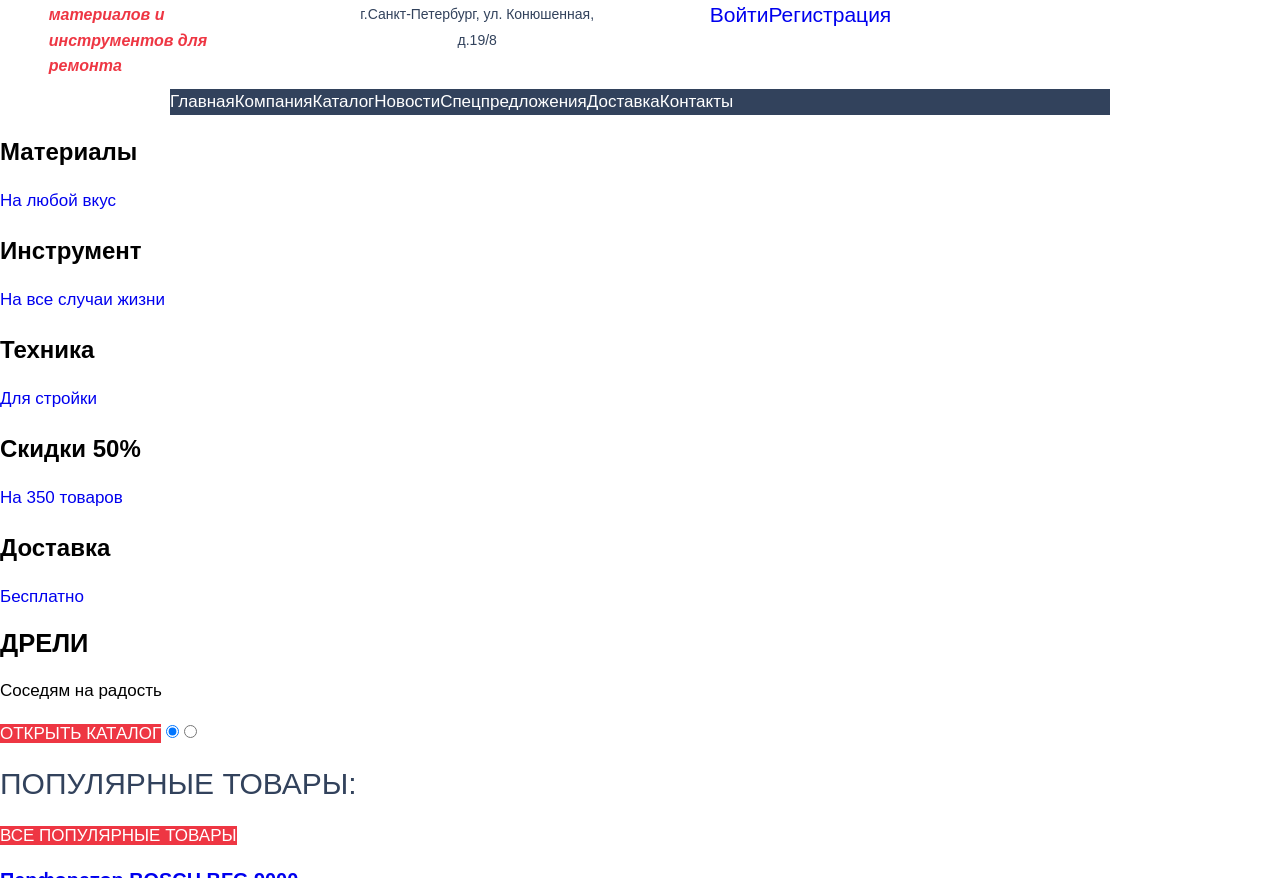
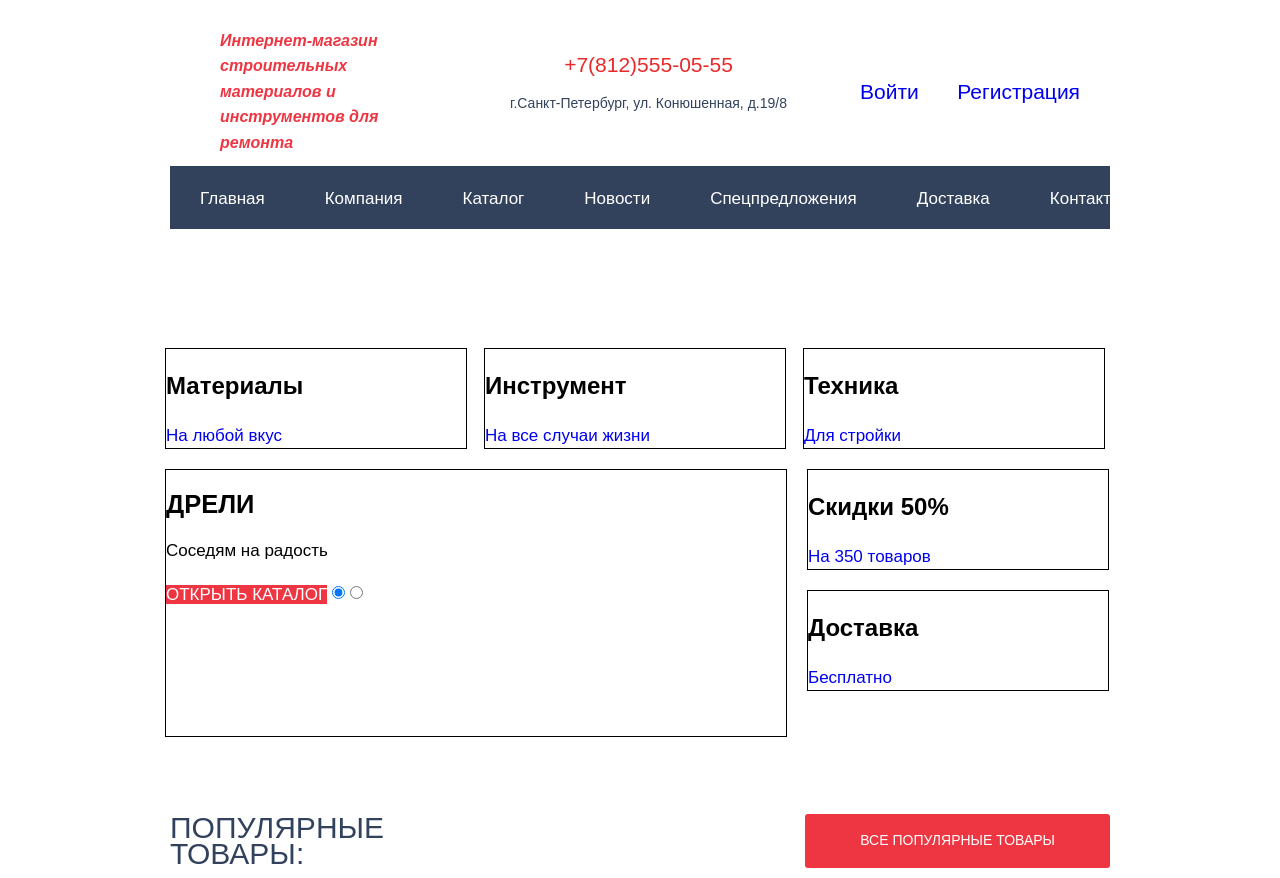
Before and after one commit to amirgali/988453-technomart-26, a plain HTML site: page index.html in a window 1280 px wide. Shown: the part 114-992 px from the top of the page. Drawn offline with nearby package versions, Linux system fonts and the light colour scheme; a web font is replaced by a local one.

Commit message:
Начал делать сетки.

```diff
--- a/catalog.html
+++ b/catalog.html
@@ -3,7 +3,7 @@
 <head>
   <meta charset="utf-8">
   <title>HTML Academy: Техномарт</title>
-  <link href="https://fonts.googleapis.com/css?family=Cuprum:400,400i,700,700i|PT+Sans&display=swap&subset=cyrillic" rel="stylesheet">
+  <link href="https://fonts.googleapis.com/css?family=Cuprum:400,400i,700,700&amp;PT+Sans&display=swap&subset=cyrillic" rel="stylesheet">
   <link rel="stylesheet" href="css/normalize.css">
   <link rel="stylesheet" href="css/style.css">
 </head>
--- a/css/style.css
+++ b/css/style.css
@@ -1,10 +1,11 @@
 body {
+  margin: 0;
+
   font-family: Cuprum, "PT Sans", sans-serif;
   font-size: 17px;
   line-height: 1.5em;
   font-weight: 400;
   color: #000000;
-  min-width: 1200px;
 
   background-color: #ffffff;
 }
@@ -60,29 +61,51 @@ h2 {
 
 /* Разметка header */
 
+.header {
+  display: flex;
+  flex-direction: column;
+  justify-content: center;
+
+  margin: 0 auto;
+}
+
+.container {
+  display: flex;
+
+  align-items: center;
+  justify-content: space-between;
+  width: 940px;
+  margin: 0 auto;
+  padding: 0 10px;
+
+}
+
+.header-navigation-up a:hover,
+.header-navigation-up a:focus,
+.header-navigation-down a:hover,
+.header-navigation-down a:focus {
+  background-color: #212a3a;
+}
+
+/* Верхняя часть header */
+
   .header-navigation-up {
     font-size: 17px;
+    align-items: center;
     color: #ffffff;
 
-  width: 1200px;
     background-color: #293449;
+  }
 
-  display: flex;
-  align-items: center;
-}
   .header-search {
     min-width: 250px;
-}
-
-.header-search:hover,
-.header-search:hover .search-submit{
-  background-color: #212a3a;
-  color: #ffffff;
+    padding: 15px 21px;
   }
 
   .search-field {
     font-size: 17px;
     color: #ffffff;
+
     background-color: #293449;
     border: none;
   }
@@ -91,34 +114,44 @@ h2 {
     color: #ffffff;
     background: #293449;
   }
+
   .search-field:-moz-placeholder {
     color: #ffffff;
     background: #293449;
   }
+
   .search-field:-ms-input-placeholder {
     color: #ffffff;
     background: #293449;
   }
 
+  .bookmarks {
+    padding: 15px 21px;
+  }
+
+  .cart {
+    padding: 15px 21px;
+  }
+
   .booking {
+    padding: 15px 21px;
+
     background-color: #63a63e;
   }
 
 /* Центральная часть header */
 
   .header-content {
-  display: flex;
-  width: 940px;
-  justify-content: space-around;
-  align-items: center;
+    margin-top: 50px;
   }
 
   .header-info-title {
+    margin-left: 50px;
+    width: 196px;
+
     font-style: italic;
     font-size: 16px;
     color: #ee3643;
-
-  width: 196px;
   }
 
   .header-text {
@@ -126,7 +159,8 @@ h2 {
     flex-direction: column;
     justify-content: center;
     align-items: center;
-  width: 270px;
+    margin-left: 71px;
+
   }
 
   .header-content .tel {
@@ -141,32 +175,38 @@ h2 {
     text-align: center;
   }
 
-
-
   .header-user {
     display: flex;
+    width: 300px;
+    justify-content: space-between;
+
     font-size: 21px;
     color: #000000;
   }
 
   .user-sign-up {
+    margin-left: 50px;
   }
 
   .user-register {
+    margin-right: 30px;
   }
 
 /* Нижняя часть header */
 
   .header-navigation-down {
+    display: flex;
+    margin: 0 auto;
+    width: 940px;
+
     font-size: 17px;
     color: #ffffff;
 
-  width: 940px;
     background-color: #32425c;
+  }
 
-  display: flex;
-  margin: auto;
-
+  .header-navigation-down a {
+    padding: 20px 30px 18px 30px;
   }
 
   .header-user-list,
@@ -185,17 +225,35 @@ h2 {
     color: #ffffff;
   }
 
-.header-navigation-up a:hover,
-.header-navigation-up a:focus,
-.header-navigation-down a:hover,
-.header-navigation-down a:focus {
-  background-color: #212a3a;
+  .header-navigation-first {
   }
+
 
 
 /* Разметка основного контента */
 
+.main-content {
+  display: flex;
+  flex-direction: column;
+  justify-content: center;
+}
+
+/* Плитка меню */
+
+  .features {
+    margin-top: 119px;
+  }
+
+  .features-item li {
+    border: 1px solid;
+    width: 300px;
+
+  }
+
   .features-item {
+    display: flex;
+    flex-wrap: wrap;
+
     text-align: left;
   }
 
@@ -203,11 +261,71 @@ h2 {
     font-size: 24px;
   }
 
+  .main-content-1 {
+    display: flex;
+    margin-top: 20px;
+  }
+
+  .main-content-2 {
+    display: flex;
+    flex-direction: column;
+    margin-left: 20px;
+    order: 1;
+  }
+
+  .discount {
+  }
+
+  .delivery {
+    margin-top: 20px;
+  }
+
+  .main-menu-slider {
+    border: 1px solid;
+    width: 620px;
+    height: 266px;
+  }
+
   .filter-title {
     margin-bottom: 13px;
     font-size: 13px;
     font-weight: 400;
     text-transform: uppercase;
+  }
+
+/* Популярные товары */
+.main-goods {
+  margin-top: 53px;
+  flex-direction: column;
+}
+
+.goods {
+  display: flex;
+  width: 940px;
+  justify-content: space-between;
+  align-items: center;
+}
+
+.goods .title {
+  width: 320px;
+}
+.goods .button {
+  padding: 14px 55px;
+
+  font-size: 14px;
+  color: #ffffff;
+  background-color: #ee3643;
+  border-radius: 3px;
+}
+
+.goods .button:hover {
+  background-color: #ca2c37;
+}
+
+
+
+.product-list {
+
 }
 
 /* Service */
@@ -244,6 +362,7 @@ h2 {
   vertical-align: middle;
   width: 40px;
   margin-right: 5px;
+
   background-color: #212a3a;
   border-radius: 50%;
 }
--- a/index.html
+++ b/index.html
@@ -11,17 +11,21 @@
   <header class="header">
     <!-- 1. Верхнее меню -->
     <nav class="header-navigation-up">
-      <a  class="logo" href="index.html"><img src="img/logo.png" width="220" height="47" alt="Логотип сайта «Техномарт»"> </a>
+      <div class="container">
+        <a  class="logo" href="index.html">
+          <img src="img/logo.png" width="220" height="47" alt="Логотип сайта «Техномарт»">
+        </a>
         <form class="header-search" action="#" method="get">
           <input class="search-field" type="text" name="header-search" placeholder="Поиск:">
           <button class="search-submit" type="submit"></button>
         </form>
-      <a href="#">Закладки: 0</a>
-      <a href="#">Корзина: 0</a>
+        <a class="bookmarks" href="#">Закладки: 0</a>
+        <a class="cart" href="#">Корзина: 0</a>
         <a class="booking" href="#">Оформить заказ</a>
+      </div>
     </nav>
     <!-- 2. Строчка с формой входа -->
-    <div class="header-content">
+    <div class="header-content container">
       <h1 class="header-info-title">Интернет-магазин строительных материалов и инструментов для ремонта</h1>
       <div class="header-text">
         <span class="tel">+7(812)555-05-55</span>
@@ -34,7 +38,7 @@
     </div>
     <!-- 3. Основная навигация -->
     <nav class="header-navigation-down">
-      <a href="index.html">Главная</a>
+      <a class="header-navigation-first" href="index.html">Главная</a>
       <a href="#">Компания</a>
       <a href="catalog.html">Каталог</a>
       <a href="#">Новости</a>
@@ -47,29 +51,31 @@
   <!-- 4. Меню товаров -->
   <main class="main-content">
     <section class="features">
-      <ul class="features-item">
-        <li class="new">
+      <ul class="features-item container">
+        <li class="materials">
           <h3 class="features-item-title">Материалы</h3>
           <a href="#">На любой вкус</a>
         </li>
-        <li>
+        <li class="tool">
           <h3 class="features-item-title">Инструмент</h3>
           <a href="#">На все случаи жизни</a>
         </li>
-        <li>
+        <li class="technics">
           <h3 class="features-item-title">Техника</h3>
           <a href="#">Для стройки</a>
         </li>
-        <li>
+        <div class="main-content-1">
+          <div class="main-content-2">
+            <li class="discount">
               <h3 class="features-item-title">Скидки 50%</h3>
               <a href="#">На 350 товаров</a>
             </li>
-        <li>
+            <li class="delivery">
               <h3 class="features-item-title">Доставка</h3>
               <a href="#">Бесплатно</a>
             </li>
-      </ul>
-      <form action="#" method="get">
+          </div>
+          <form class="main-menu-slider" action="#" method="get">
             <h2>Дрели</h2><p>Соседям на радость</p>
             <a href="catalog.html" class="button">Открыть каталог</a>
             <input type="radio" id="btn-1" name="slaider" checked>
@@ -77,13 +83,18 @@
             <label for="btn-1" aria-label="кнопка слайда «назад»"></label>
             <label for="btn-2" aria-label="кнопка слайда «вперед»"></label>
           </form>
+        </div>
+      </ul>
     </section>
 
     <!-- 5. Популярные товары. -->
-    <section>
+    <section class="main-goods container">
+      <div class="goods">
         <h2 class="title">Популярные товары:</h2>
         <a href="#" class="button">Все популярные товары</a>
-      <ul class="product-list">
+      </div>
+
+      <ul class="product-list container">
         <li>
           <h3>
             <a href="#">
@@ -93,6 +104,10 @@
           <a href="#">
             <img src="img/bfg-9000.jpg" width="218" height="170" alt="Перфоратор BOSCH BFG 9000">
           </a>
+          <p>
+            <a href="#">Купить</a>
+            <a href="#">В закладки</a>
+          </p>
           <p class="old-price">32500 Р.</p>
           <p class="price">25500 Р.</p>
         </li>
@@ -106,6 +121,10 @@
           <a href="#">
             <img src="img/bfg-3000.jpg" width="218" height="170" alt="Перфоратор BOSCH BFG 3000">
           </a>
+          <p>
+            <a href="#">Купить</a>
+            <a href="#">В закладки</a>
+          </p>
           <p class="old-price">22500 Р.</p>
           <p class="price">15500 Р.</p>
         </li>
@@ -119,6 +138,10 @@
           <a href="#">
             <img src="img/bfg-6000.jpg" width="218" height="170" alt="Перфоратор BOSCH BFG 6000">
           </a>
+          <p>
+            <a href="#">Купить</a>
+            <a href="#">В закладки</a>
+          </p>
           <p class="old-price">30500 Р.</p>
           <p class="price">25500 Р.</p>
         </li>
@@ -132,12 +155,16 @@
           <a href="#">
             <img src="img/bfg-2000.jpg" width="218" height="170" alt="Перфоратор BOSCH BFG 2000">
           </a>
+          <p>
+            <a href="#">Купить</a>
+            <a href="#">В закладки</a>
+          </p>
           <p class="price">12500 Р.</p>
         </li>
       </ul>
     </section>
     <!-- 6. Популярные производители -->
-    <section>
+    <section class="container">
       <h2 class="title">Популярные производители:</h2>
       <a href="#" class="button">Все производители</a>
       <ul class="brands-list">
@@ -185,7 +212,7 @@
     </section>
 
     <!-- 7. Сервисы  -->
-    <section class="service">
+    <section class="service container">
       <h2 class="title">Сервисы</h2>
       <p class="page-text">Хороший интернет-магазин отличается от плохого не только ценами!<br>
       Мы стараемся изо всех сил, чтобы сделать ваши покупки приятными.</p>
```
Lines whose indentation alone changed are shown as unchanged.
